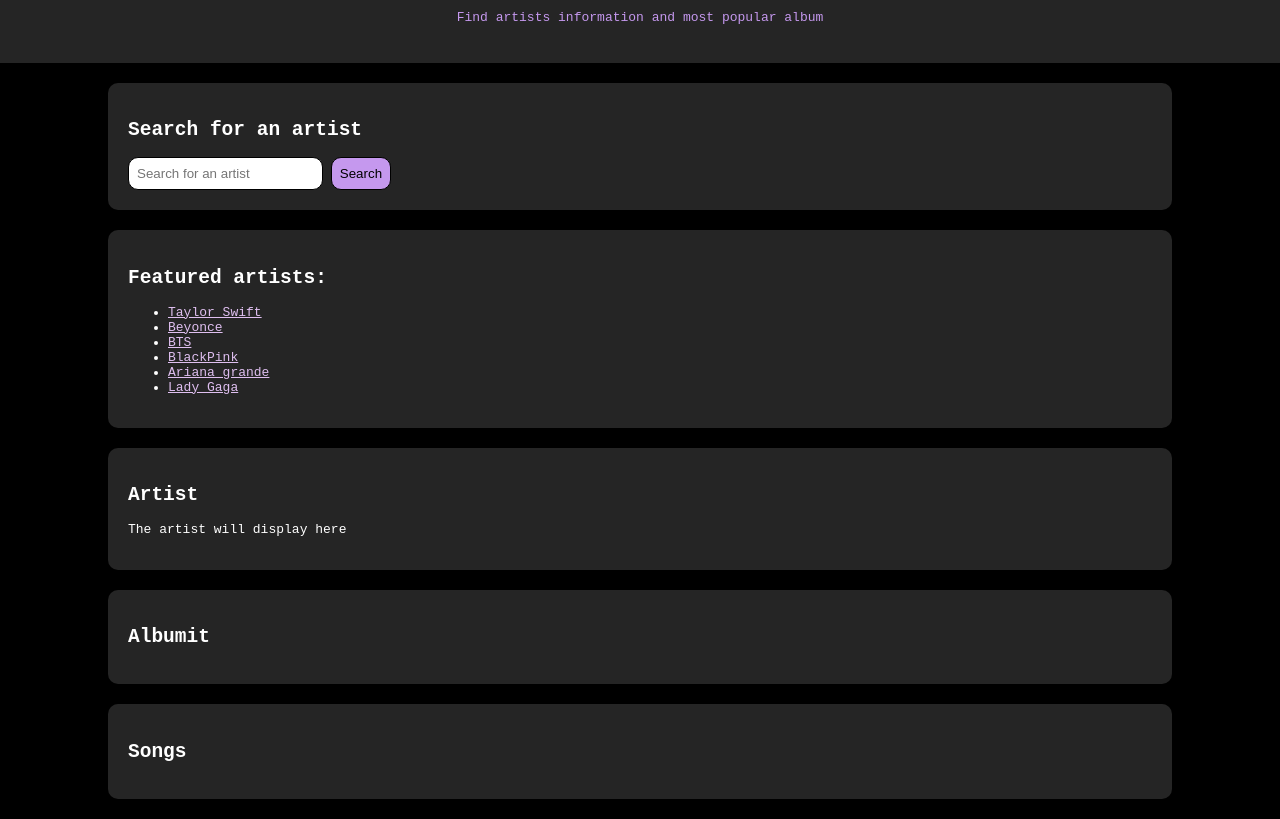
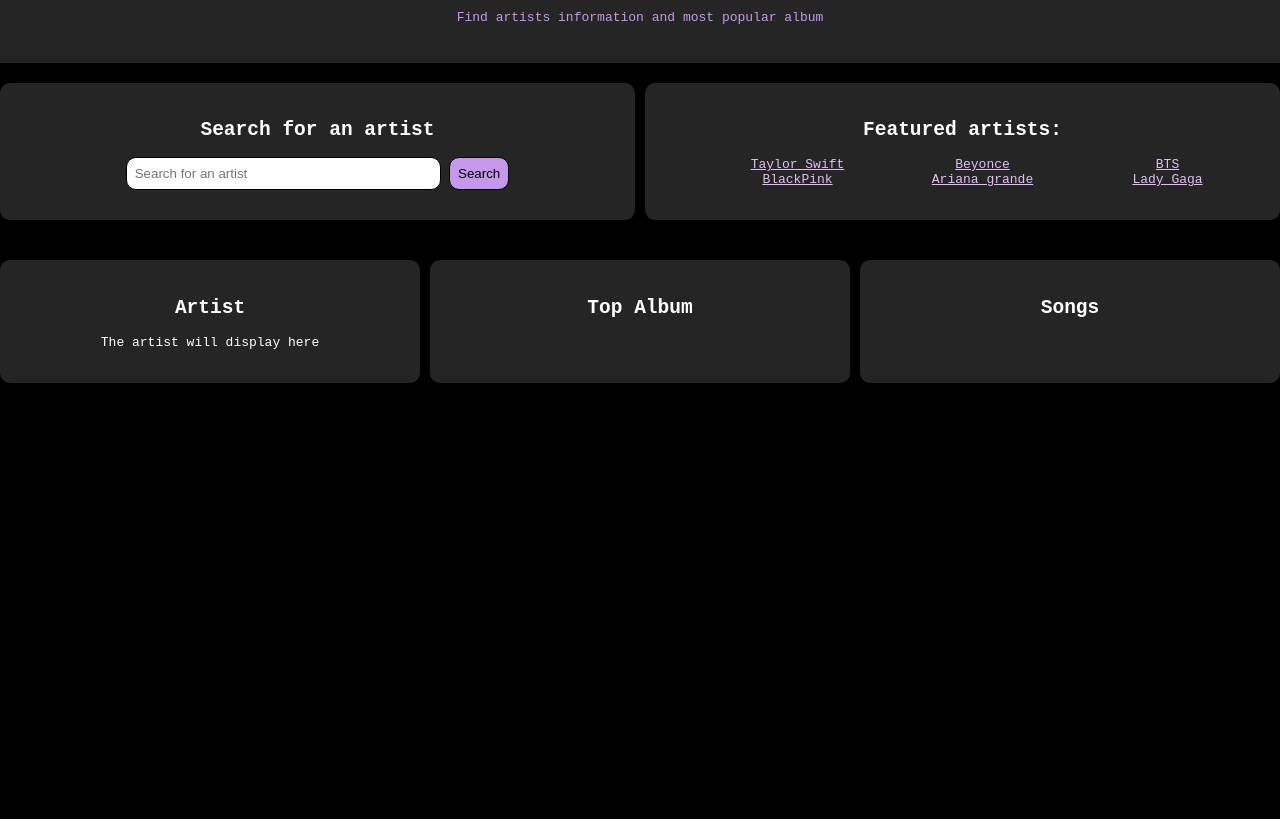
Before and after one commit to katriinac/Project-2-Music-App, a plain HTML site: page index.html in a window 1280 px wide. Shown: the part 58-877 px from the top of the page. After the commit the page ends 800 px from the top, so only its background shows below. Drawn offline with Linux system fonts and the light colour scheme.

Commit message:
fixing css, js,index  and readme

```diff
--- a/css/styles.css
+++ b/css/styles.css
@@ -18,13 +18,14 @@ section {
     background-color: rgb(37, 37, 37);
     margin: 20px auto;
     padding: 20px;
-    width: 80%;
+    width: 50%;
     border-radius: 10px;
 }
 input {
     padding: 8px;
     border: 1px solid black;
     border-radius: 10px;
+    width: 50%;
 }
 button {
     padding: 8px;
@@ -36,3 +37,28 @@ button {
 a{
     color:rgb(223, 191, 240)
 }
+#singers{
+    display: grid;
+    grid-template-columns: 1fr 1fr 1fr;
+    list-style: none;
+}
+#songList ol {
+    list-style-position: inside;
+    padding: 0;
+}
+#splitsection{
+    display: flex;
+    gap: 10px;
+    align-items: stretch;
+}
+#splitsec{
+    display: flex;
+    gap: 10px;
+    align-items: stretch;
+    text-align: center;
+}
+#artistInfo, #albums, #songSection {
+    flex: 1;
+    min-width: 0;
+     text-align: center;
+}
--- a/index.html
+++ b/index.html
@@ -12,7 +12,7 @@
         <h1>Music App </h1>
         <p>Find artists information and most popular album</p>
     </header>
-
+    <div id="splitsec">
         <section id="search">
             <h2>Search for an artist</h2>
             <input type="text" name="inputArtist" id="inputArtist" placeholder="Search for an artist">
@@ -22,7 +22,7 @@
         <section id="artists">
             <div id="artistList">
                 <h2>Featured artists:</h2>
-            <ul>
+                <ul id="singers">
                     <li><a href="" class="singerLink">Taylor Swift </a></li>
                     <li><a href="" class="singerLink">Beyonce</a></li>
                     <li><a href="" class="singerLink">BTS</a></li>
@@ -32,7 +32,8 @@
                 </ul>
             </div>
         </section>
-
+    </div>
+    <div id="splitsection">
         <section id="artistInfo">
             <h2>Artist</h2>
             <div id="artistBio">
@@ -42,7 +43,7 @@
         </section>
 
         <section id="albums">
-        <h2>Albumit</h2>
+            <h2>Top Album</h2>
             <div id="albumList">
                 <!--album here-->
             </div>
@@ -54,5 +55,6 @@
                 <!--songs here-->
             </div>
         </section>
+    </div>
 </body>
 </html>
--- a/js/script.js
+++ b/js/script.js
@@ -1,5 +1,5 @@
 //api key
-const apiKey = "apikey";
+const apiKey = "api";
 
 //variables for searching and displaying artists
 const input = document.querySelector("#inputArtist");
@@ -100,6 +100,7 @@ async function searchArtist() {
                 }
             }
 //Displaying the artist card
+            artistInfo.innerHTML = "";
             artistInfo.appendChild(artistCard);
         }
     }
@@ -165,7 +166,7 @@ async function getAlbum(mbid, artist) {
 //making it all vidible
         albumCard.appendChild(albumImg);
         albumCard.appendChild(albumName);
-
+        albumList.innerHTML = "";
         albumList.appendChild(albumCard);
 //calling the function to find the songs on the album
         getSongs(artist, album.name);
```
Also changed, not shown: img/wireframe.png (added), 1 other file. Lines whose indentation alone changed are shown as unchanged.
